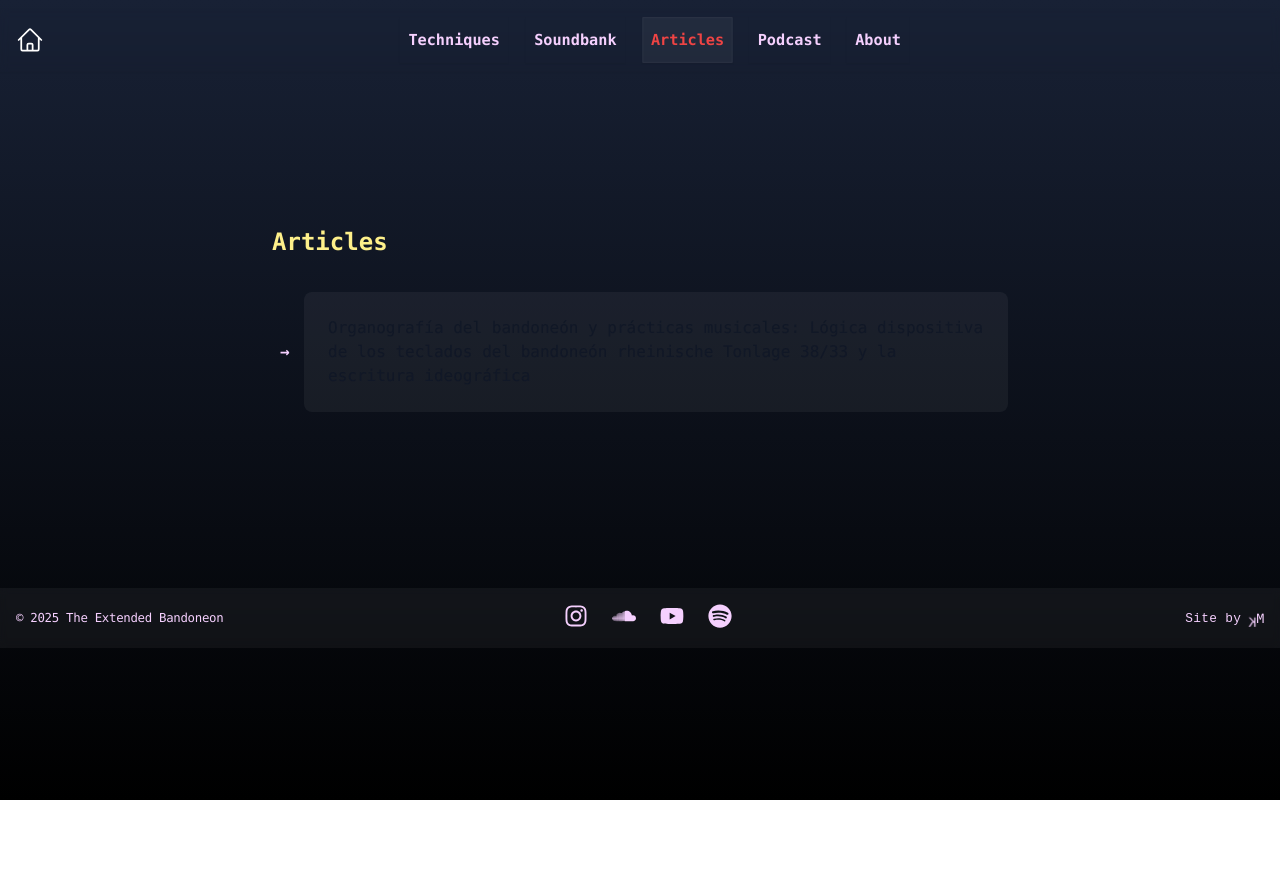
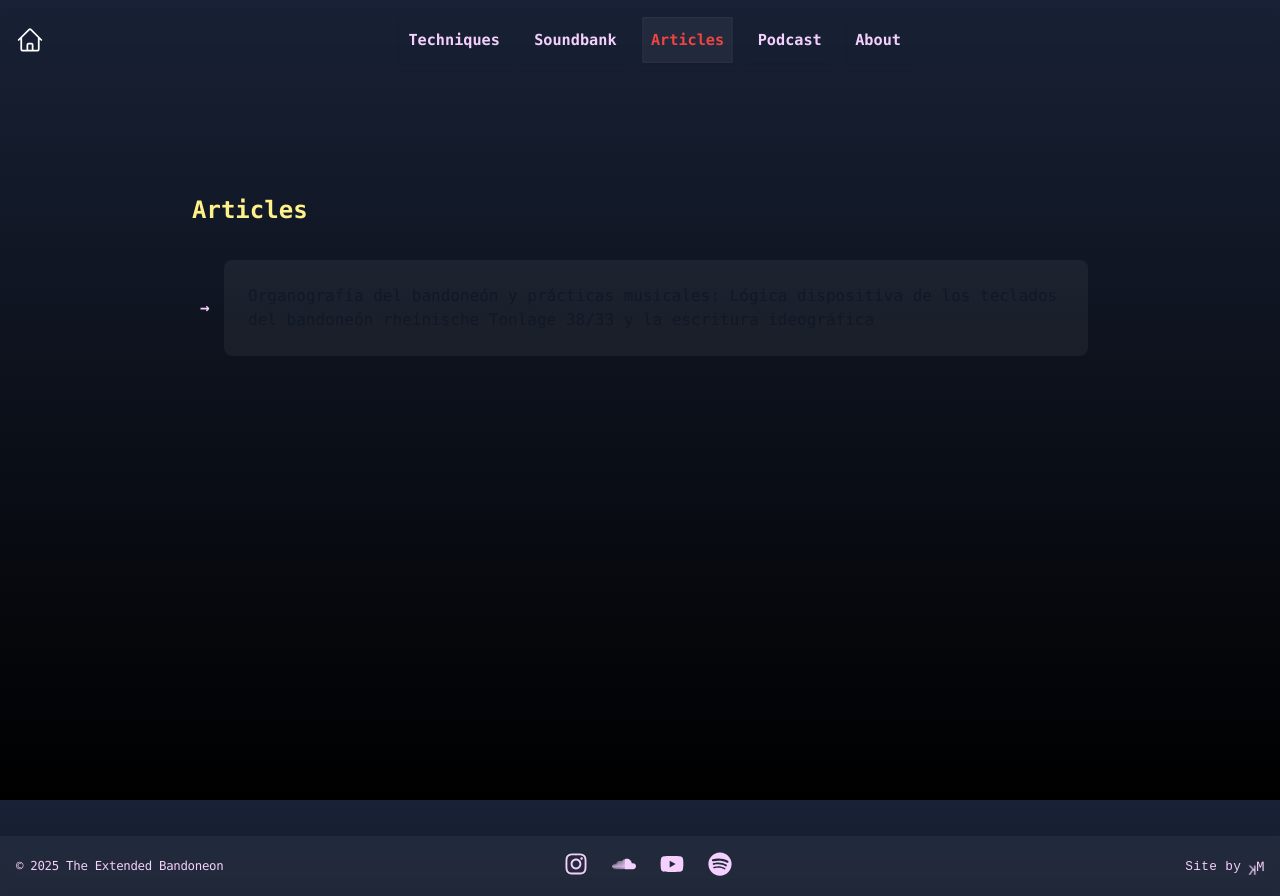
Before and after one commit to manuK1777/extended-bandoneon, a Next.js app: page /articles in a window 1280 px wide. Before the commit the page ends 800 px from the top, so only its background shows below. Built offline with nearby package versions, Linux system fonts and the light colour scheme.

Commit message:
Fix articles page styles

```diff
--- a/app/(with-header-footer)/articles/page.tsx
+++ b/app/(with-header-footer)/articles/page.tsx
@@ -9,7 +9,7 @@ export default function ArticlesPage() {
   ];
 
   return (
-    <div className="container mx-auto px-4 py-8 pb-32 max-w-3xl">
+    <div className="container w-[90%] lg:w-[70%] mx-auto space-y-8">
       <h1 className="text-3xl md:text-4xl font-bold mb-8 text-yellow-200 font-heading">Articles</h1>
       <ul className="space-y-4">
         {articles.map((article) => (
@@ -18,7 +18,7 @@ export default function ArticlesPage() {
               href={`/articles/${article.id}`}
               className="block p-6 rounded-lg bg-white/5 hover:bg-white/10 transition-colors duration-20"
             >
-              <h2 className="font-heading text-base text-gray-900 dark:text-white hover:text-fuchsia-200 transition-colors duration-20">
+              <h2 className="font-heading text-sm md:text-base text-gray-900 dark:text-white hover:text-fuchsia-200 transition-colors duration-20">
                 {article.title}
               </h2>
             </Link>
--- a/app/(with-header-footer)/layout.tsx
+++ b/app/(with-header-footer)/layout.tsx
@@ -7,12 +7,12 @@ export default function WithHeaderFooterLayout({
   children: React.ReactNode;
 }) {
   return (
-    <>
+    <div className="min-h-screen flex flex-col">
       <Header />
-      <main className="pt-18 md:pt-24">
+      <main className="pt-18 md:pt-24 flex-grow">
         {children}
       </main>
       <Footer />
-    </>
+    </div>
   );
 }
```
